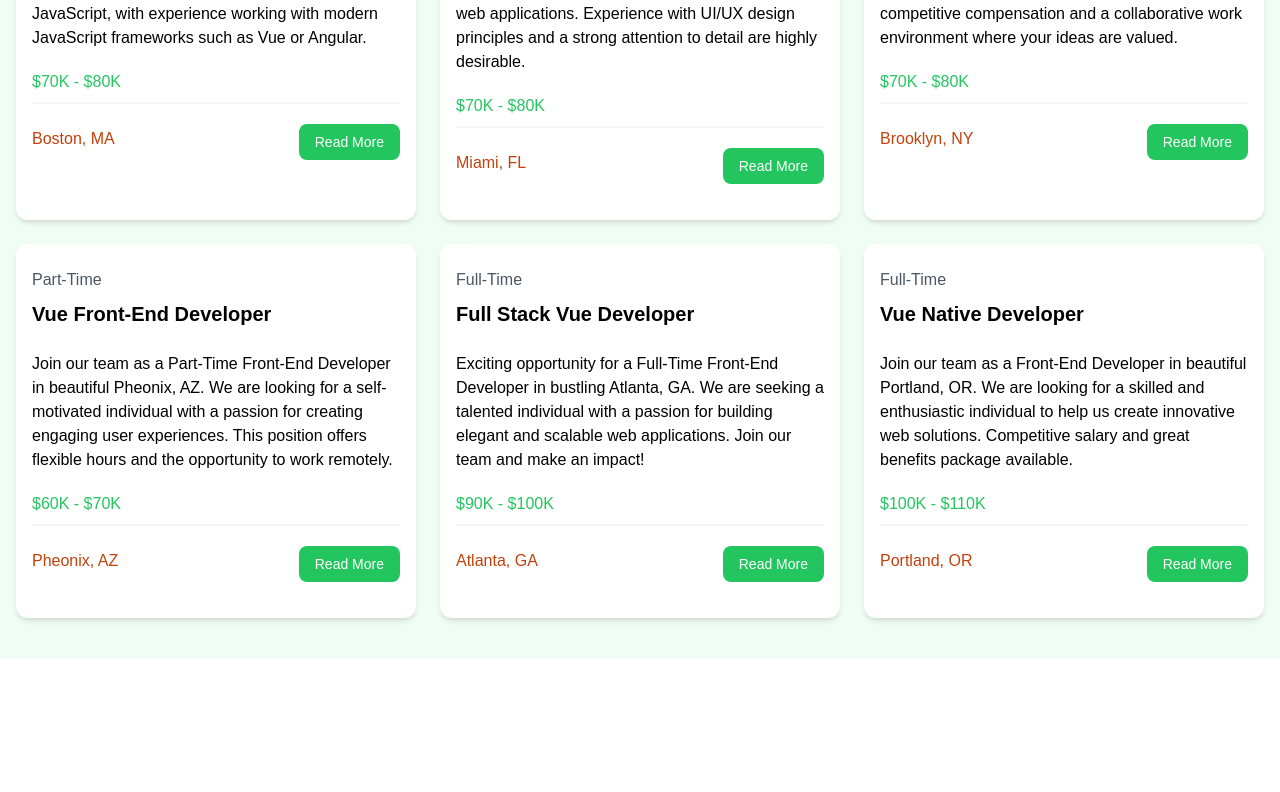
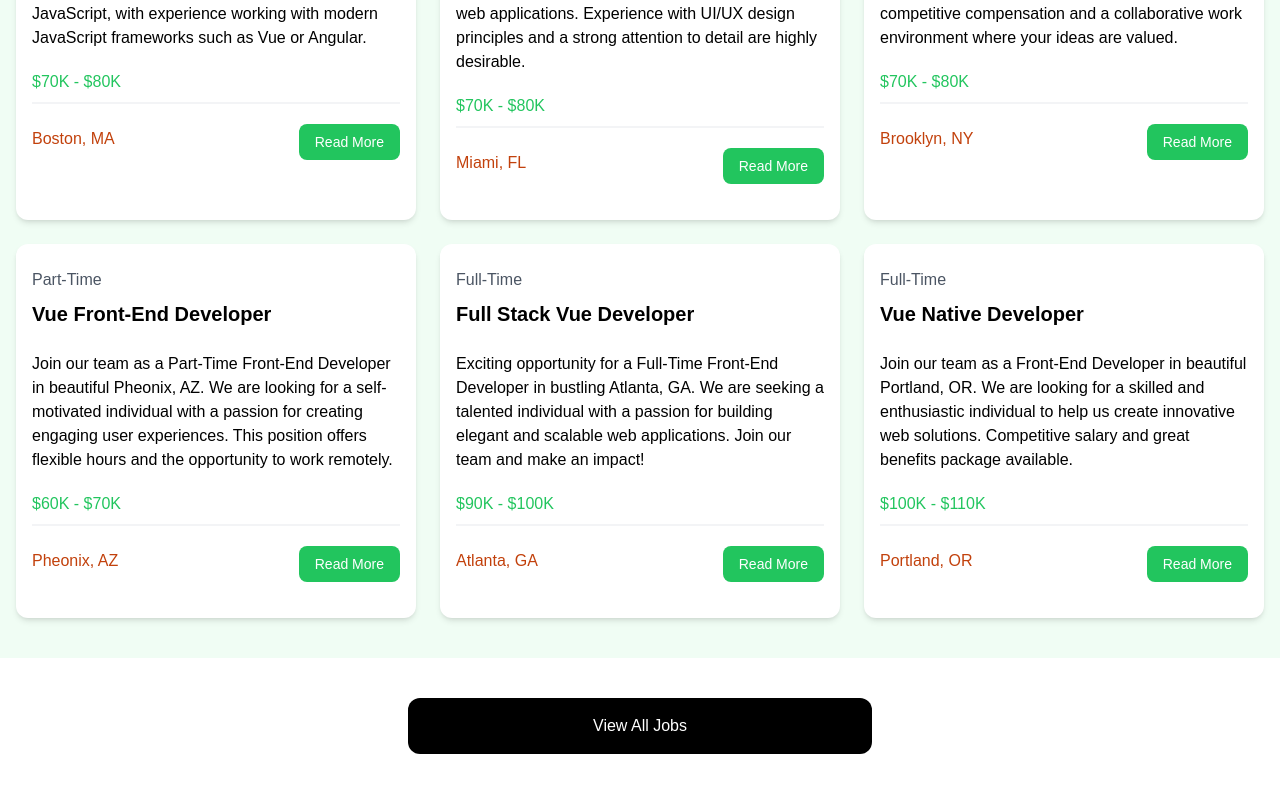
Before and after one commit to Natnael-Getnet/job-board-management, a Vue app: page / in a window 1280 px wide. Shown: the part 887-1679 px from the top of the page. Before the commit the page ends 1545 px from the top, so only its background shows below. Built offline with nearby package versions, Linux system fonts and the light colour scheme.

Commit message:
Added all jobs sections

```diff
--- a/index.html
+++ b/index.html
@@ -4,7 +4,7 @@
     <meta charset="UTF-8" />
     <link rel="icon" href="/favicon.ico" />
     <meta name="viewport" content="width=device-width, initial-scale=1.0" />
-    <title>Vue Job</title>
+    <title>Vue Jobs | Become a vue developer</title>
   </head>
   <body>
     <div id="app"></div>
--- a/src/App.vue
+++ b/src/App.vue
@@ -3,6 +3,7 @@ import NavBar from "@/components/NavBar.vue";
 import Hero from "@/components/Hero.vue";
 import HomeCard from "@/components/HomeCard.vue";
 import JobListings from "@/components/JobListings.vue";
+import AllJobs from "@/components/AllJobs.vue";
 </script>
 
 <template>
@@ -10,4 +11,5 @@ import JobListings from "@/components/JobListings.vue";
   <Hero />
   <HomeCard />
   <JobListings />
+  <AllJobs />
 </template>
--- /dev/null
+++ b/src/components/AllJobs.vue
@@ -0,0 +1,11 @@
+<script setup lang="ts"></script>
+
+<template>
+  <section class="m-auto max-w-lg my-10 px-6">
+    <a
+      href="jobs"
+      class="block bg-black text-white text-center py-4 px-6 rounded-xl hover:bg-gray-700"
+      >View All Jobs</a
+    >
+  </section>
+</template>
```
